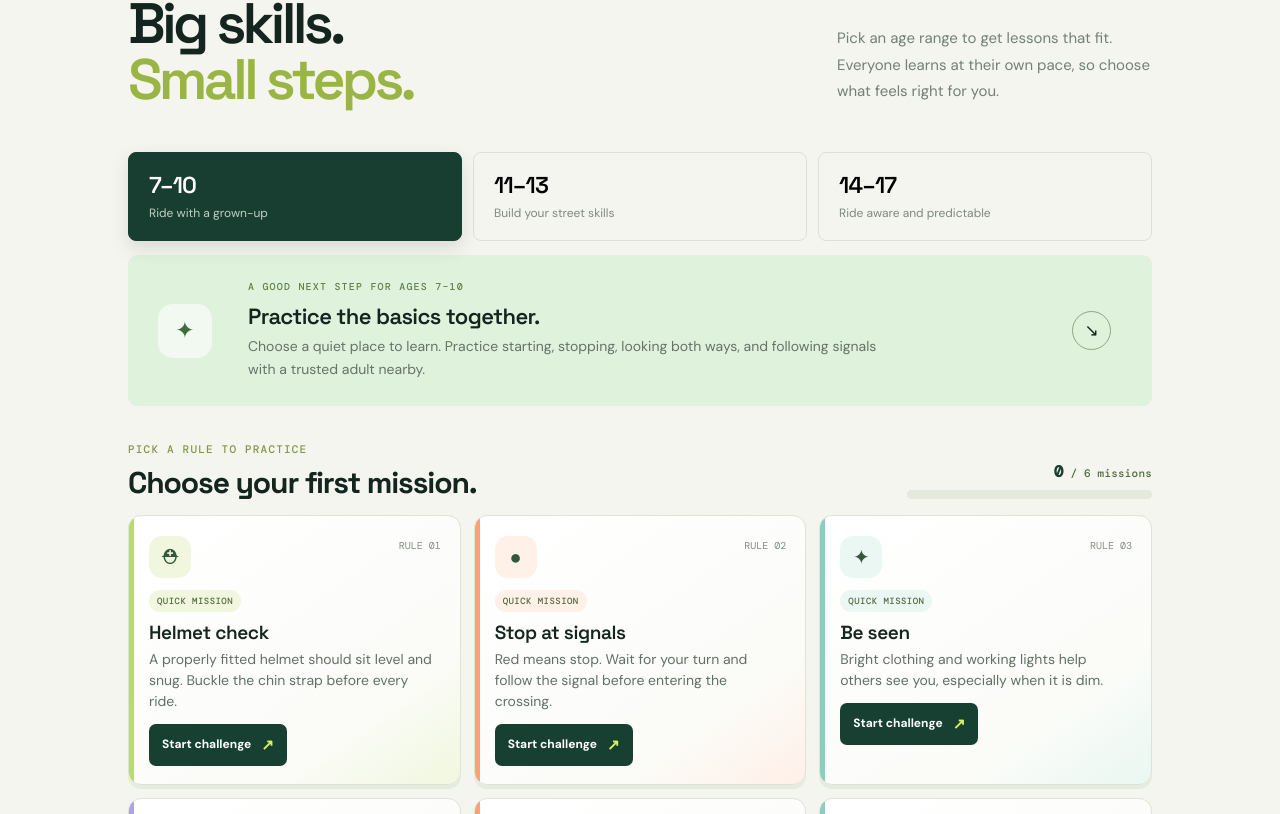
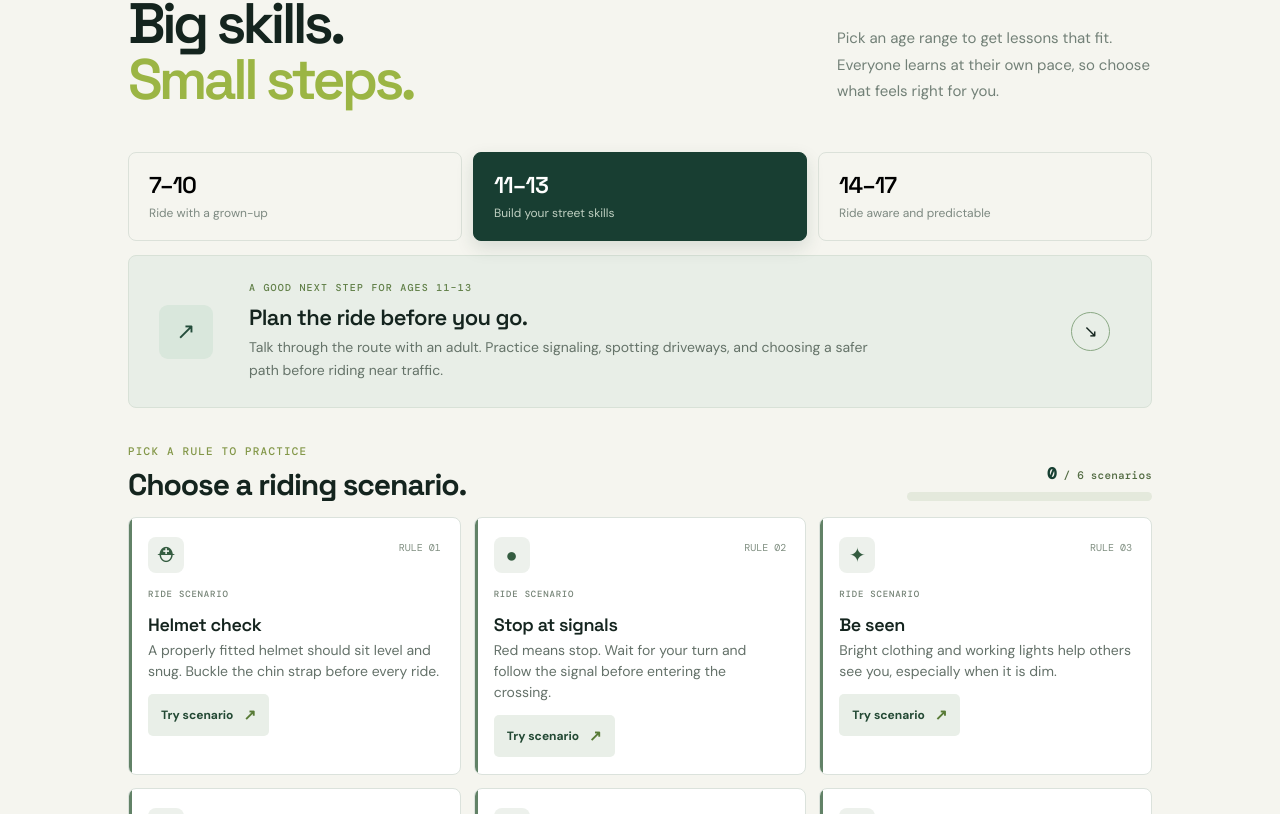
Before and after one commit to rchern315/ride-ready-kids, a Next.js app: page / in a window 1280 px wide. Shown: the part 966-1780 px from the top of the page. Built offline with nearby package versions, Linux system fonts and the light colour scheme.

Commit message:
default to the older rider experience

```diff
--- a/app/page.tsx
+++ b/app/page.tsx
@@ -202,7 +202,7 @@ const practiceSteps = [
 ];
 
 export default function Home() {
-  const [activeAge, setActiveAge] = useState("little");
+  const [activeAge, setActiveAge] = useState("middle");
   const [selectedState, setSelectedState] = useState("");
   const [step, setStep] = useState(-1);
   const activeBand = ageBands.find((band) => band.id === activeAge) ?? ageBands[0];
```
